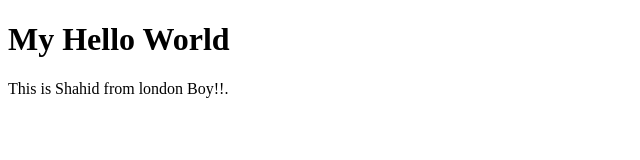
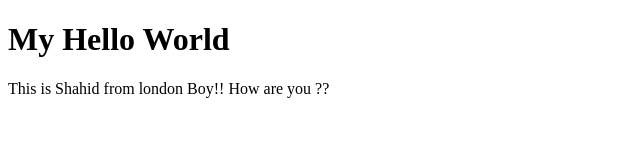
Before and after one commit to osamajavaid92/shahid-cheetah, a plain HTML site: page index.html in a window 1280 px wide. Shown: the whole page, without its empty margins (0-640 px from the left). Drawn offline with Linux system fonts and the light colour scheme.

Commit message:
Update index.html

```diff
--- a/index.html
+++ b/index.html
@@ -4,7 +4,7 @@
 
 <h1>My Hello World </h1>
 
-<p>This is Shahid from london Boy!!.</p>
+<p>This is Shahid from london Boy!!    How are you ??</p>
 
 </body>
 </html>
```
